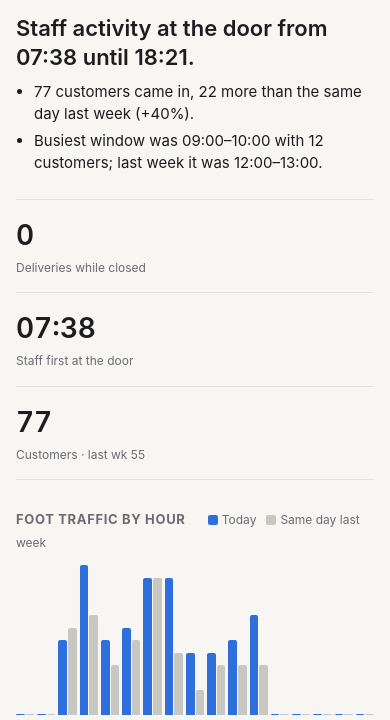
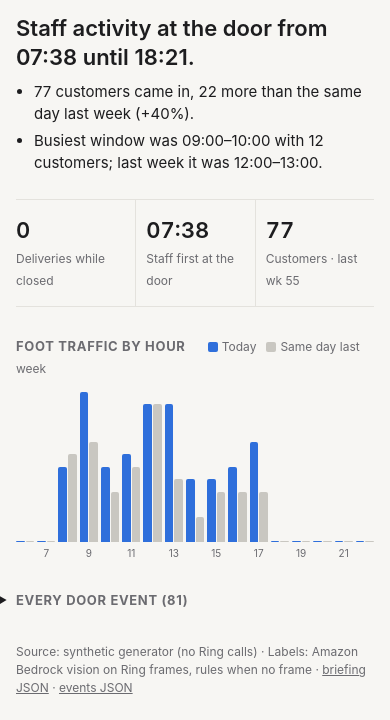
Before and after one commit to danielAsaboro/shopfront, a FastAPI app: page / in a window 390 px wide. Shown: the part 250-970 px from the top of the page. After the commit the page ends 944 px from the top, so only its background shows below. Run offline with FastAPI, Linux system fonts and the light colour scheme.

Commit message:
Keep the three headline figures in one row on phones

```diff
--- a/app/templates/_style.html
+++ b/app/templates/_style.html
@@ -46,8 +46,8 @@
   .proof a { color: inherit; }
   @media (max-width: 560px) {
     .axis span:nth-child(odd) { visibility:hidden; }
-    .figures { grid-template-columns: 1fr; }
-    .figures div + div { padding-left: 0; border-left: 0; border-top: 1px solid var(--line); }
+    .figures div + div { padding-left: 10px; }
+    .figures .v { font-size: 22px; }
     td.why { display: none; }
   }
 </style>
```
